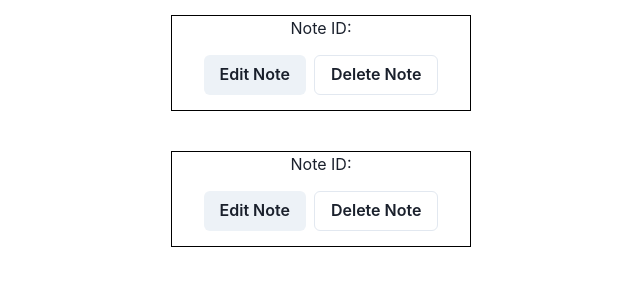
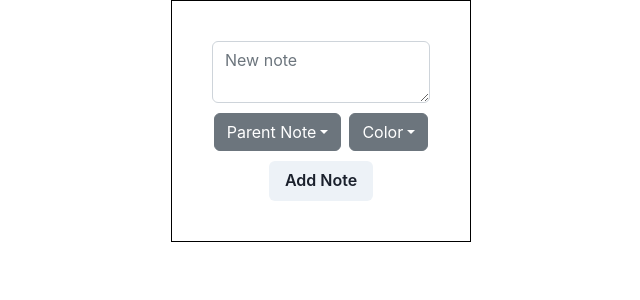
Before and after one commit to DrBanksy/RichWebApplication, a React (Create React App) app in the folder lab3/problem3/my-app/: page / in a window 1280 px wide. Shown: the top 300 px of the page, without its empty margins (319-959 px from the left). Built offline with nearby package versions, Linux system fonts and the light colour scheme.

Commit message:
add notes

```diff
--- a/lab3/problem3/my-app/package.json
+++ b/lab3/problem3/my-app/package.json
@@ -3,6 +3,7 @@
   "version": "0.1.0",
   "private": true,
   "dependencies": {
+    "@chakra-ui/icons": "^2.0.13",
     "@chakra-ui/react": "^2.4.1",
     "@emotion/react": "^11.10.5",
     "@emotion/styled": "^11.10.5",
--- a/lab3/problem3/my-app/src/App.js
+++ b/lab3/problem3/my-app/src/App.js
@@ -3,14 +3,64 @@
 import { Stack, HStack, VStack } from '@chakra-ui/react'
 import { Button, ButtonGroup } from '@chakra-ui/react'
 import Note from "./Components/Note";
+import "bootstrap/dist/css/bootstrap.min.css";
+
+import { useEffect, useState } from "react";
+import AddNotes from "./Components/AddNotes";
 
 function App() {
+  const [notes, setNotes] = useState(
+    JSON.parse(localStorage.getItem("notes")) || []
+  );
+
+  useEffect(() => {
+    if (notes) {
+      localStorage.setItem("notes", JSON.stringify(notes));
+    }
+  }, [notes]);
+
+  const onDelete = (id) => {
+    const updatedNotes = notes.filter((note) => note.id !== id);
+    localStorage.setItem("notes", JSON.stringify(updatedNotes));
+    setNotes(updatedNotes);
+  };
   return (
     <div className="App">
       <VStack spacing='10px'>
-        <Note></Note>
-        <Note></Note>
+        {notes.map((note) => {
+          const isParent = !note.parent;
+          if (note.parent) {
+            return null;
+          }
+          const children = notes.filter((n) => n.parent === note.id);
+          return (
+            <Note
+              key={note.id}
+              text={note.note}
+              color={note.color}
+              id={note.id}
+              onDelete={onDelete}
+              notes={notes}
+              setNotes={setNotes}
+            >
+              {children.map((c) => {
+                return (
+                  <Note
+                    parent={note.id}
+                    id={c.id}
+                    text={c.note}
+                    color={c.color}
+                    onDelete={onDelete}
+                    notes={notes}
+                    setNotes={setNotes}
+                  />
+                );
+              })}
+            </Note>
+          );
+        })}
       </VStack>
+      <AddNotes notesarray={notes} setNotes={setNotes} />
     </div>
   );
 }
--- /dev/null
+++ b/lab3/problem3/my-app/src/Components/AddNotes.jsx
@@ -0,0 +1,139 @@
+import React from "react";
+import { useEffect, useState } from "react";
+import { FormControl } from "react-bootstrap";
+import { Button, ButtonGroup } from '@chakra-ui/react';
+import DropdownButton from "react-bootstrap/DropdownButton";
+import Dropdown from "react-bootstrap/Dropdown";
+import { ChevronDownIcon } from '@chakra-ui/icons'
+
+import {
+    Menu,
+    MenuButton,
+    MenuList,
+    MenuItem,
+    MenuItemOption,
+    MenuGroup,
+    MenuOptionGroup,
+    MenuDivider,
+  } from '@chakra-ui/react'
+
+export default function AddNotes({ notesarray, setNotes }) {
+    const [color, setColor] = useState(null);
+    const [parent, setParent] = useState(null);
+    const [note, setNote] = useState(null);
+
+    const parentNotes =
+    notesarray && notesarray.filter((note) => note.parent === null);
+
+    useEffect(() => {
+      if (notesarray.length === 0) {
+        setParent(null);
+      }
+    }, [notesarray]);
+
+    const onAdd = () => {
+      if (!note) {
+        return;
+      }
+      const notes = localStorage.getItem("notes");
+      const notesIdCounter = +localStorage.getItem("notesIdCounter");
+      if (notes) {
+        const notesArray = JSON.parse(notes);
+        notesArray.push({
+          parent: !parent ? null : +parent,
+          id: notesIdCounter + 1,
+          note,
+          color,
+        });
+        localStorage.setItem("notes", JSON.stringify(notesArray));
+        localStorage.setItem("notesIdCounter", notesIdCounter + 1);
+        setNotes(notesArray);
+      } else {
+        const notes = [
+          {
+            parent: null,
+            id: 1,
+            note,
+            color,
+          },
+        ];
+        localStorage.setItem("notes", JSON.stringify(notes));
+        localStorage.setItem("notesIdCounter", 1);
+        setNotes(notes);
+      }
+    };
+
+    const colors = {
+      blue: "56CCF2",
+      yellow: "yellow",
+      red: "red",
+      pink: "pink"
+    };
+
+    return (
+        <div
+        style={{
+          width: "300px",
+          margin: "0 auto",
+          margintop: "0px",
+          border: "1px solid black",
+          padding: "40px",
+        }}
+      >
+        <FormControl
+          onChange={(e) => {
+            setNote(e.target.value);
+          }}
+          as="textarea"
+          placeholder="New note"
+        />{" "}
+        <ButtonGroup
+          style={{
+            margin: "10px 0",
+          }}
+        >
+          <DropdownButton
+          onSelect={(noteId) => {
+            setParent(+noteId);
+          }}
+          title={"Parent Note"}
+          variant="secondary"
+        >
+          <Dropdown.Item eventKey={null}>No Parent</Dropdown.Item>
+          {parentNotes?.map((p) => {
+            return (
+              <Dropdown.Item active={parent === p.id} eventKey={p.id}>
+                {p.id}
+              </Dropdown.Item>
+            );
+          })}
+        </DropdownButton>
+          <DropdownButton
+            onSelect={(color) => {
+              setColor(colors[color]);
+            }}
+            title={"Color"}
+            variant="secondary"
+          >
+            <Dropdown.Item active={color === colors["blue"]} eventKey="blue">
+              Blue
+            </Dropdown.Item>
+            <Dropdown.Item
+              active={color === colors["yellow"]}
+              eventKey="yellow"
+            >
+              Yellow
+            </Dropdown.Item>
+            <Dropdown.Item active={color === colors["red"]} eventKey="red">
+              Red
+            </Dropdown.Item>
+            <Dropdown.Item active={color === colors["pink"]} eventKey="pink">
+              Pink
+            </Dropdown.Item>
+          </DropdownButton>
+        </ButtonGroup>
+        <br />
+        <Button onClick={onAdd}>Add Note</Button>
+      </div>
+    );
+  }
--- a/lab3/problem3/my-app/src/Components/Note.jsx
+++ b/lab3/problem3/my-app/src/Components/Note.jsx
@@ -6,7 +6,7 @@
 
 
 function Note({
-    noteColor,
+    color,
     id,
     text,
     children,
@@ -15,29 +15,18 @@
     setNotes,
     notes,
   }) {
-    const [isEditing, setIsEditing] = useState(null);
-    const [editedContent, setEditedContent] = useState(null);
 
     return (
       <div
         style={{
           width: parent ? "250px" : "300px",
           margin: "15px auto",
-          background: noteColor,
+          background: color,
           border: "1px solid black",
         }}
       >
         <span>Note ID: {id}</span>
-        {isEditing ? (
-          <FormControl
-            onChange={(e) => {
-              setEditedContent(e.target.value);
-            }}
-            defaultValue={text}
-          />
-        ) : (
-          <p>{text}</p>
-        )}
+
         <div
           style={{
             background: "#fff",
@@ -45,12 +34,7 @@
           }}
         >
           <ButtonGroup>
-            <Button
-              onClick={() => {
-                setIsEditing(!isEditing);
-              }}
-              variant="solid"
-            >
+            <Button>
               Edit Note
             </Button>
             <Button
```
Also changed, not shown: 1 other file (tests, documents, lock files or other folders).
